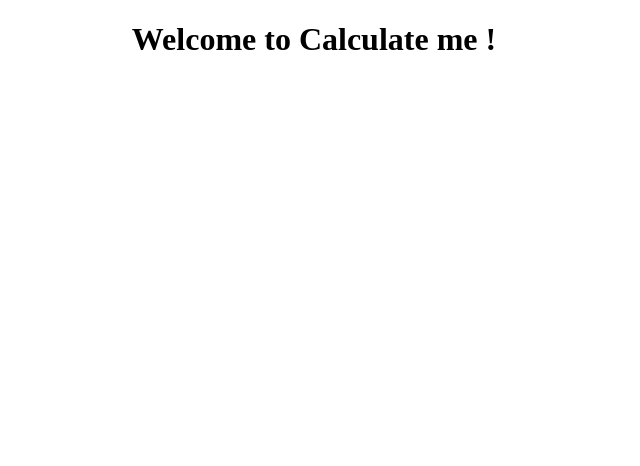
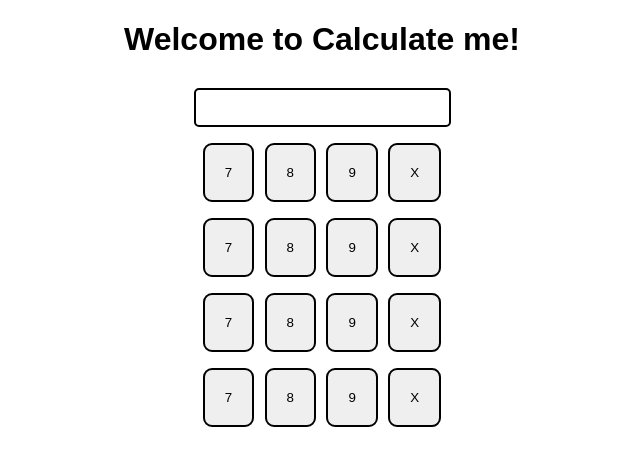
Before and after one commit to KalpitChandekar/Calculator, a plain HTML site: page index.html in a window 1280 px wide. Shown: the whole page, without its empty margins (326-966 px from the left). Drawn offline with Linux system fonts and the light colour scheme.

Commit message:
add buttons and style them

```diff
--- a/index.html
+++ b/index.html
@@ -8,10 +8,34 @@
     <link rel="stylesheet" href="utils.css" />
   </head>
   <body>
-    <h1 class="text-center">Welcome to Calculate me !</h1>
-    <div class="container">
+    <h1 class="text-center">Welcome to Calculate me!</h1>
+    <div class="container flex flex-col item-center mx-auto">
+        <div class="row">
+            <input class="input" type="text">
+        </div>
       <div class="row">
-
+        <button class="button">7</button>
+        <button class="button">8</button>
+        <button class="button">9</button>
+        <button class="button">X</button>
+      </div>
+      <div class="row">
+        <button class="button">7</button>
+        <button class="button">8</button>
+        <button class="button">9</button>
+        <button class="button">X</button>
+      </div>
+      <div class="row">
+        <button class="button">7</button>
+        <button class="button">8</button>
+        <button class="button">9</button>
+        <button class="button">X</button>
+      </div>
+      <div class="row">
+        <button class="button">7</button>
+        <button class="button">8</button>
+        <button class="button">9</button>
+        <button class="button">X</button>
       </div>
     </div>
 
--- a/style.css
+++ b/style.css
@@ -0,0 +1,17 @@
+html,body{
+    height: 100%;
+    width: 100%;
+    font-family: Arial, "Helvetica Neue", Helvetica, sans-serif;
+}
+
+.button{
+    padding: 20px;
+    margin: 0 3px;
+    border: 2px solid black;
+    border-radius: 9px;
+    cursor: pointer;
+}
+
+.row{
+    margin: 8px 0 ;
+}
--- a/utils.css
+++ b/utils.css
@@ -1,3 +1,29 @@
-.text-center{
-    text-align: center;
+.text-center {
+  text-align: center;
 }
+
+.mx-auto {
+  margin: auto;
+}
+
+.m-w-30 {
+  max-width: 30vw;
+}
+.flex {
+  display: flex;
+}
+
+.flex-col {
+  flex-direction: column;
+}
+
+.item-center {
+  align-items: center;
+}
+
+.row input {
+    margin: 0;
+    padding: 10px 38px;
+    border: 2px solid black;
+    border-radius: 5px ;
+}
```
